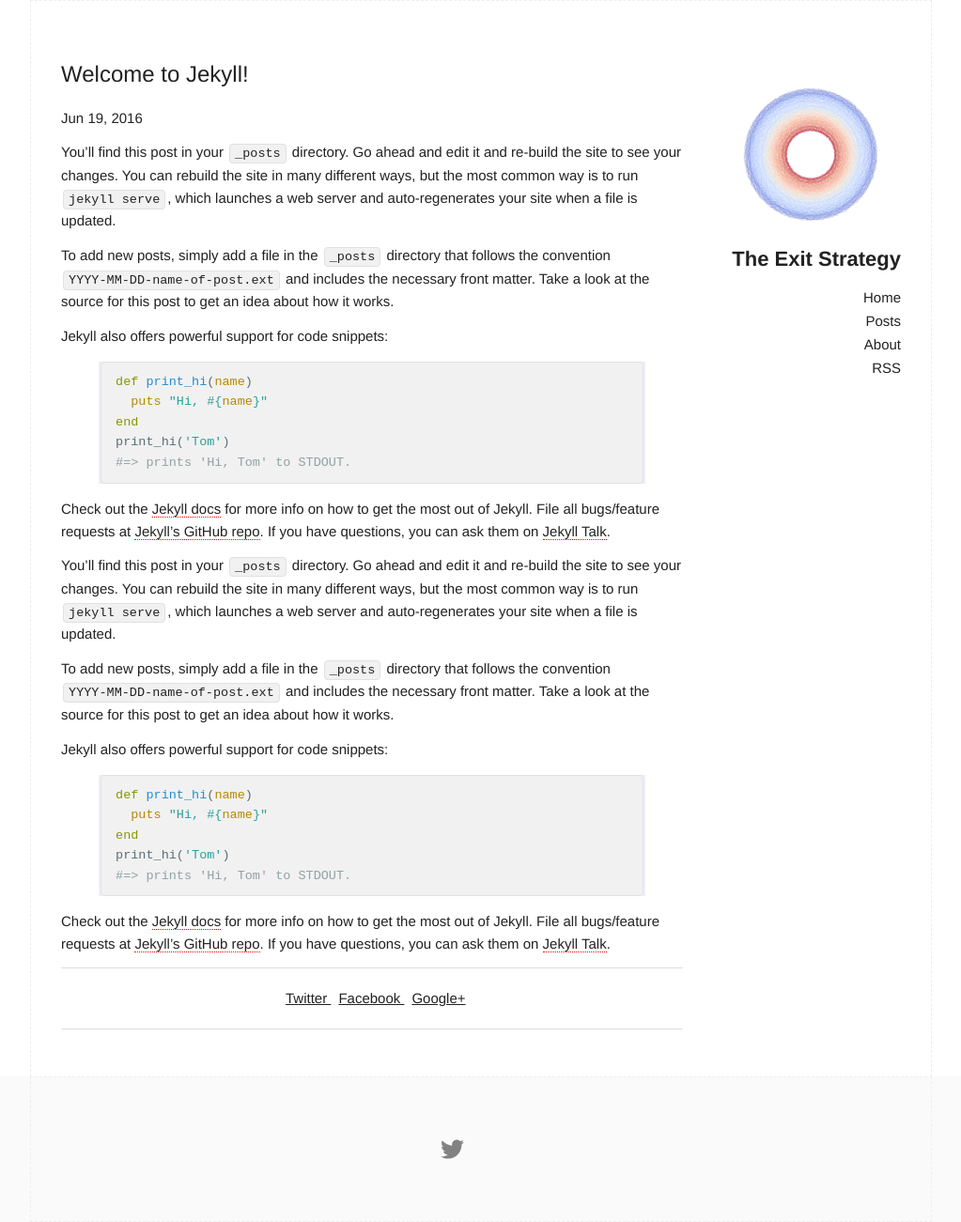
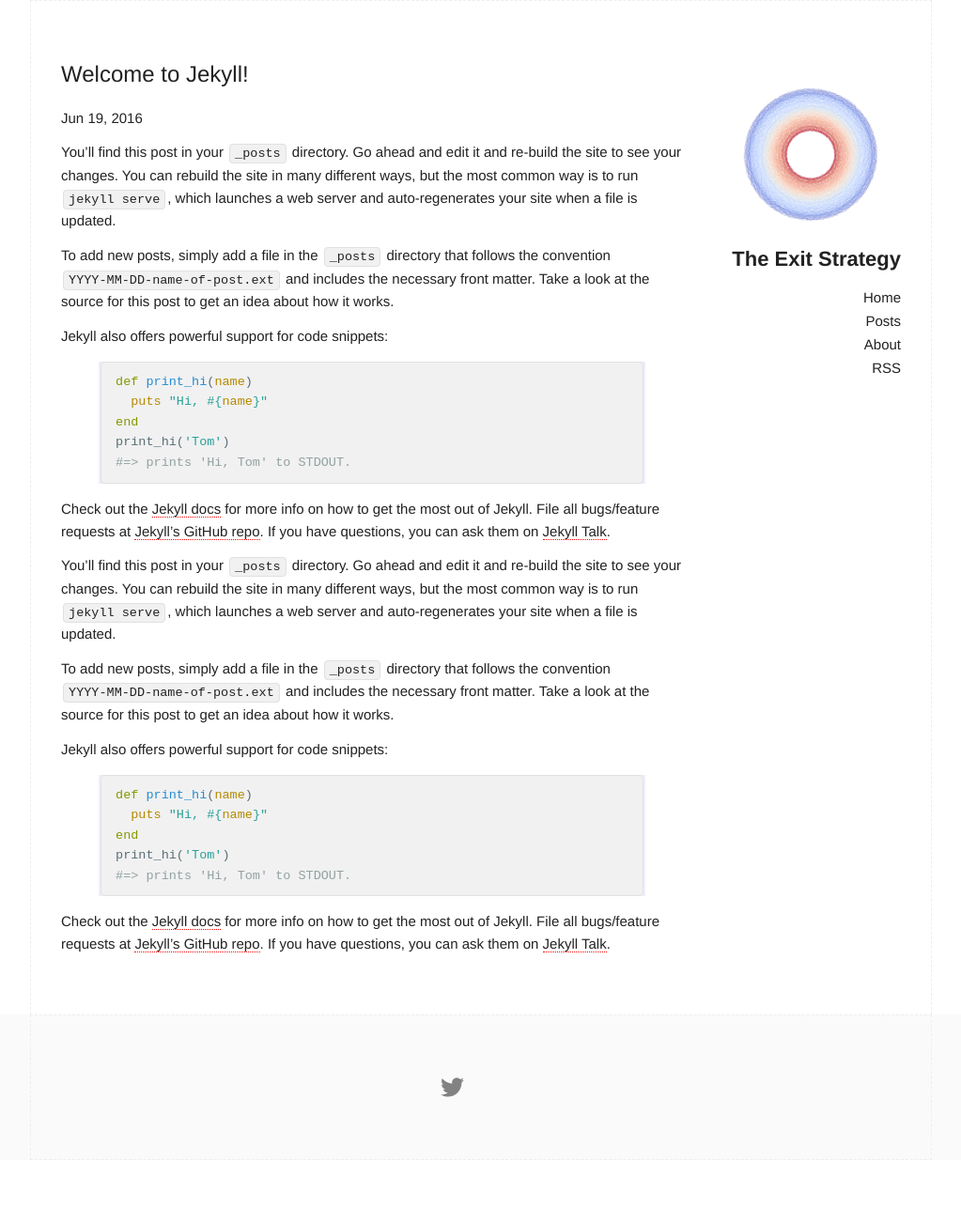
Before and after one commit to theexitstrategy/theexitstrategy.github.io, a Jekyll site: the page built from _posts/2011-06-19-welcome-to-jekyll.markdown, in a window 1280 px wide. Shown: the whole page at 94% size, without its empty margins (128-1151 px from the left). Built offline with Jekyll 4.4.1, drawn with Linux system fonts in a browser that asks for light colours; after the commit the page ends 1235 px from its top, so only the background shows below that.

Commit message:
Remove Article footer

```diff
--- a/_layouts/post.html
+++ b/_layouts/post.html
@@ -12,12 +12,6 @@ layout: default
     {{ page.content }}
   </div>
 
-  <footer class="article-footer">
-
-  {% include share.html %}
-
-  </footer>
-
   {% include dq.html %}
 
 </article>
```
